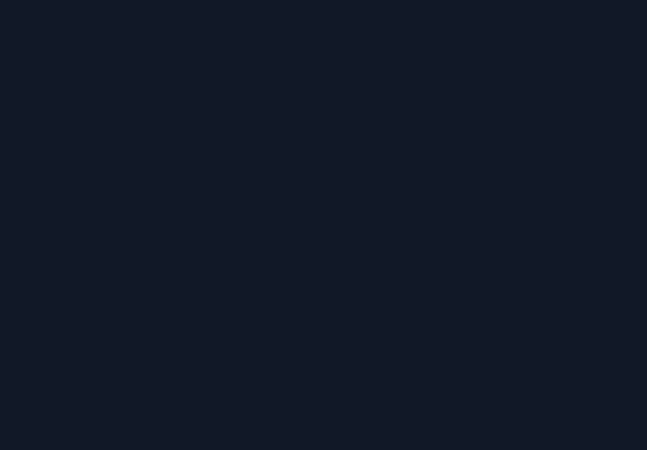
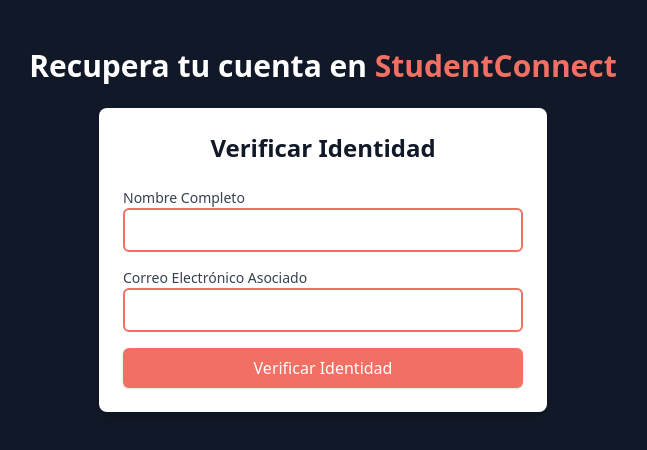
Before and after one commit to Savitar-99/PRUEBASSTUDENTCONNECT, a React (Vite) app: page /password-recovery in a window 1280 px wide. Before the commit this address had no page. Shown: the top 450 px of the page, without its empty margins (317-964 px from the left). Built offline with nearby package versions, Linux system fonts and the light colour scheme.

Commit message:
paswordrecovery

```diff
--- a/src/App.tsx
+++ b/src/App.tsx
@@ -1,6 +1,7 @@
 import { BrowserRouter as Router, Routes, Route } from 'react-router-dom';
 import { LoginForm } from './components/auth/LoginForm';
 import { RegisterStudent } from './components/auth/RegisterStudent';
+import { PasswordRecovery } from './components/auth/PasswordRecovery';
 import { StudentDashboard } from './components/dashboard/StudentDashboard';
 import { ProfessorDashboard } from './components/dashboard/ProfessorDashboard';
 import { AboutUs } from './components/AboutUs';
@@ -27,6 +28,9 @@ function App() {
             <Route path="/student-dashboard" element={<StudentDashboard />} />
             <Route path="/teacher-dashboard" element={<ProfessorDashboard />} />
             <Route path="/about-us" element={<AboutUs />} />
+            <Route path="/password-recovery" element={<PasswordRecovery />} />
+
+
           </Routes>
         </div>
       </div>
--- /dev/null
+++ b/src/components/auth/PasswordRecovery.tsx
@@ -0,0 +1,165 @@
+import React, { useState } from 'react';
+import { useNavigate } from 'react-router-dom';
+
+// Datos simulados para usuarios registrados (reemplázalos con una API o base de datos en producción)
+const users = [
+  { fullName: 'Juan Pérez', email: 'juan.perez@example.com', password: '1234' },
+  { fullName: 'Ana López', email: 'ana.lopez@example.com', password: 'abcd' },
+];
+
+export function PasswordRecovery() {
+  const [step, setStep] = useState<'verify' | 'reset'>('verify'); // Paso actual
+  const [fullName, setFullName] = useState('');
+  const [email, setEmail] = useState('');
+  const [newPassword, setNewPassword] = useState('');
+  const [confirmPassword, setConfirmPassword] = useState('');
+  const [error, setError] = useState('');
+  const [successMessage, setSuccessMessage] = useState('');
+  const navigate = useNavigate();
+
+  const handleVerify = (e: React.FormEvent) => {
+    e.preventDefault();
+
+    // Verificar usuario (case-insensitive)
+    const user = users.find(
+      (user) =>
+        user.fullName.toLowerCase() === fullName.trim().toLowerCase() &&
+        user.email.toLowerCase() === email.trim().toLowerCase()
+    );
+
+    if (user) {
+      setStep('reset');
+      setError('');
+    } else {
+      setError('Nombre completo o correo electrónico no válido.');
+    }
+  };
+
+  const handlePasswordReset = (e: React.FormEvent) => {
+    e.preventDefault();
+
+    if (newPassword !== confirmPassword) {
+      setError('Las contraseñas no coinciden.');
+      return;
+    }
+
+    // Actualizar contraseña (simulado)
+    const userIndex = users.findIndex(
+      (user) =>
+        user.fullName.toLowerCase() === fullName.trim().toLowerCase() &&
+        user.email.toLowerCase() === email.trim().toLowerCase()
+    );
+    if (userIndex !== -1) {
+      users[userIndex].password = newPassword;
+      setSuccessMessage('¡Contraseña actualizada exitosamente!');
+      setError('');
+      setTimeout(() => navigate('/'), 3000); // Redirigir al inicio después de 3 segundos
+    }
+  };
+
+  return (
+    <div className="flex flex-col items-center w-full p-4">
+      {/* Título */}
+      <h1 className="text-3xl font-bold mb-6 text-center">
+        <span className="text-white">Recupera tu cuenta en </span>
+        <span className="text-[#F26F63]">StudentConnect</span>
+      </h1>
+
+      {/* Contenedor */}
+      <div className="w-full max-w-md p-6 bg-white rounded-lg shadow-lg">
+        <h2 className="text-2xl font-bold text-gray-900 text-center mb-6">
+          {step === 'verify' ? 'Verificar Identidad' : 'Restablecer Contraseña'}
+        </h2>
+
+        {error && (
+          <p className="mb-4 text-sm text-red-500 text-center">{error}</p>
+        )}
+        {successMessage && (
+          <p className="mb-4 text-sm text-green-500 text-center">
+            {successMessage}
+          </p>
+        )}
+
+        {step === 'verify' && (
+          <form onSubmit={handleVerify} className="space-y-4">
+            {/* Nombre Completo */}
+            <div>
+              <label className="block text-sm font-medium text-gray-700">
+                Nombre Completo
+              </label>
+              <input
+                type="text"
+                value={fullName}
+                onChange={(e) => setFullName(e.target.value)}
+                className="w-full py-2 px-3 border-2 border-[#F26F63] rounded-md text-gray-900 focus:ring-2 focus:ring-[#F26F63] focus:outline-none"
+                required
+              />
+            </div>
+
+            {/* Correo Electrónico */}
+            <div>
+              <label className="block text-sm font-medium text-gray-700">
+                Correo Electrónico Asociado
+              </label>
+              <input
+                type="email"
+                value={email}
+                onChange={(e) => setEmail(e.target.value)}
+                className="w-full py-2 px-3 border-2 border-[#F26F63] rounded-md text-gray-900 focus:ring-2 focus:ring-[#F26F63] focus:outline-none"
+                required
+              />
+            </div>
+
+            {/* Botón para Verificar */}
+            <button
+              type="submit"
+              className="w-full py-2 px-4 bg-[#F26F63] text-white rounded-md shadow hover:bg-[#e25d51] focus:ring-2 focus:ring-offset-2 focus:ring-[#F26F63] transition duration-200"
+            >
+              Verificar Identidad
+            </button>
+          </form>
+        )}
+
+        {step === 'reset' && (
+          <form onSubmit={handlePasswordReset} className="space-y-4">
+            {/* Nueva Contraseña */}
+            <div>
+              <label className="block text-sm font-medium text-gray-700">
+                Nueva Contraseña
+              </label>
+              <input
+                type="password"
+                value={newPassword}
+                onChange={(e) => setNewPassword(e.target.value)}
+                className="w-full py-2 px-3 border-2 border-[#F26F63] rounded-md text-gray-900 focus:ring-2 focus:ring-[#F26F63] focus:outline-none"
+                required
+              />
+            </div>
+
+            {/* Confirmar Contraseña */}
+            <div>
+              <label className="block text-sm font-medium text-gray-700">
+                Confirmar Contraseña
+              </label>
+              <input
+                type="password"
+                value={confirmPassword}
+                onChange={(e) => setConfirmPassword(e.target.value)}
+                className="w-full py-2 px-3 border-2 border-[#F26F63] rounded-md text-gray-900 focus:ring-2 focus:ring-[#F26F63] focus:outline-none"
+                required
+              />
+            </div>
+
+            {/* Botón para Restablecer Contraseña */}
+            <button
+              type="submit"
+              className="w-full py-2 px-4 bg-[#F26F63] text-white rounded-md shadow hover:bg-[#e25d51] focus:ring-2 focus:ring-offset-2 focus:ring-[#F26F63] transition duration-200"
+            >
+              Restablecer Contraseña
+            </button>
+          </form>
+        )}
+      </div>
+    </div>
+  );
+}
```
